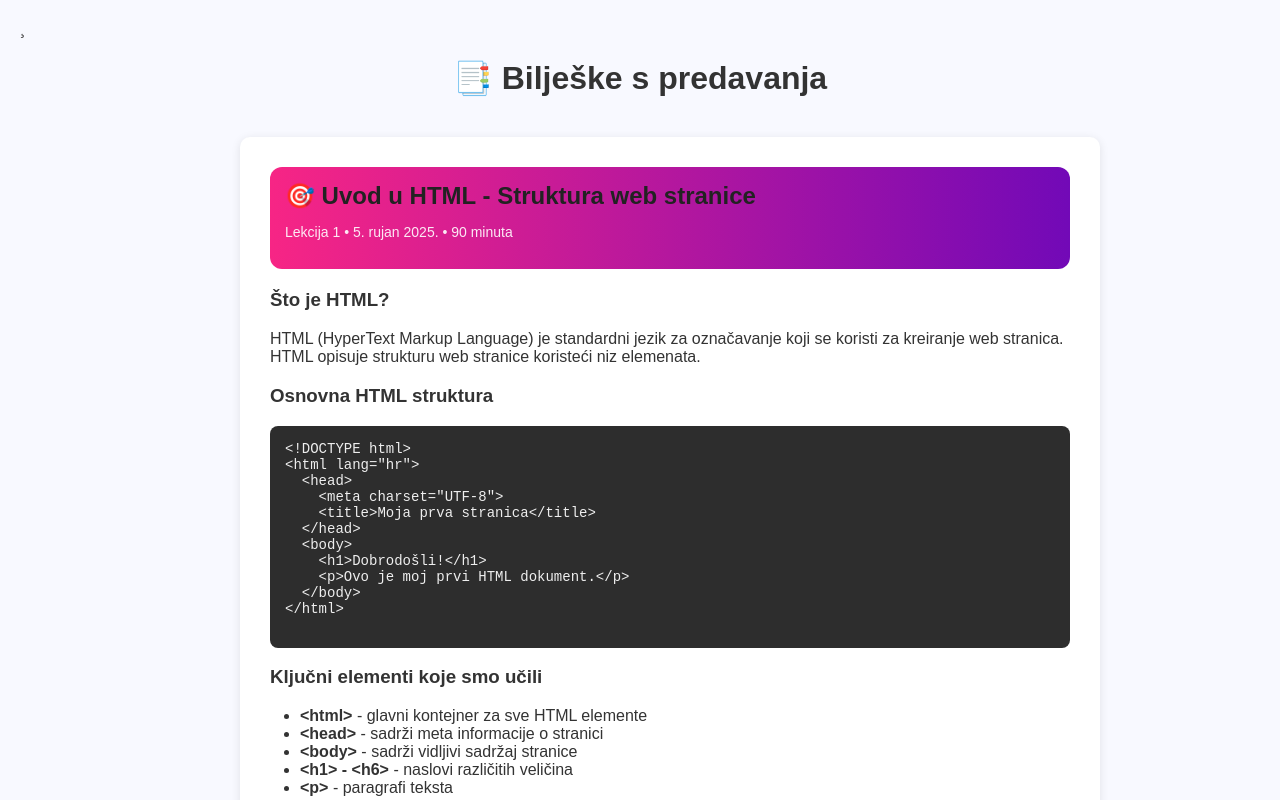
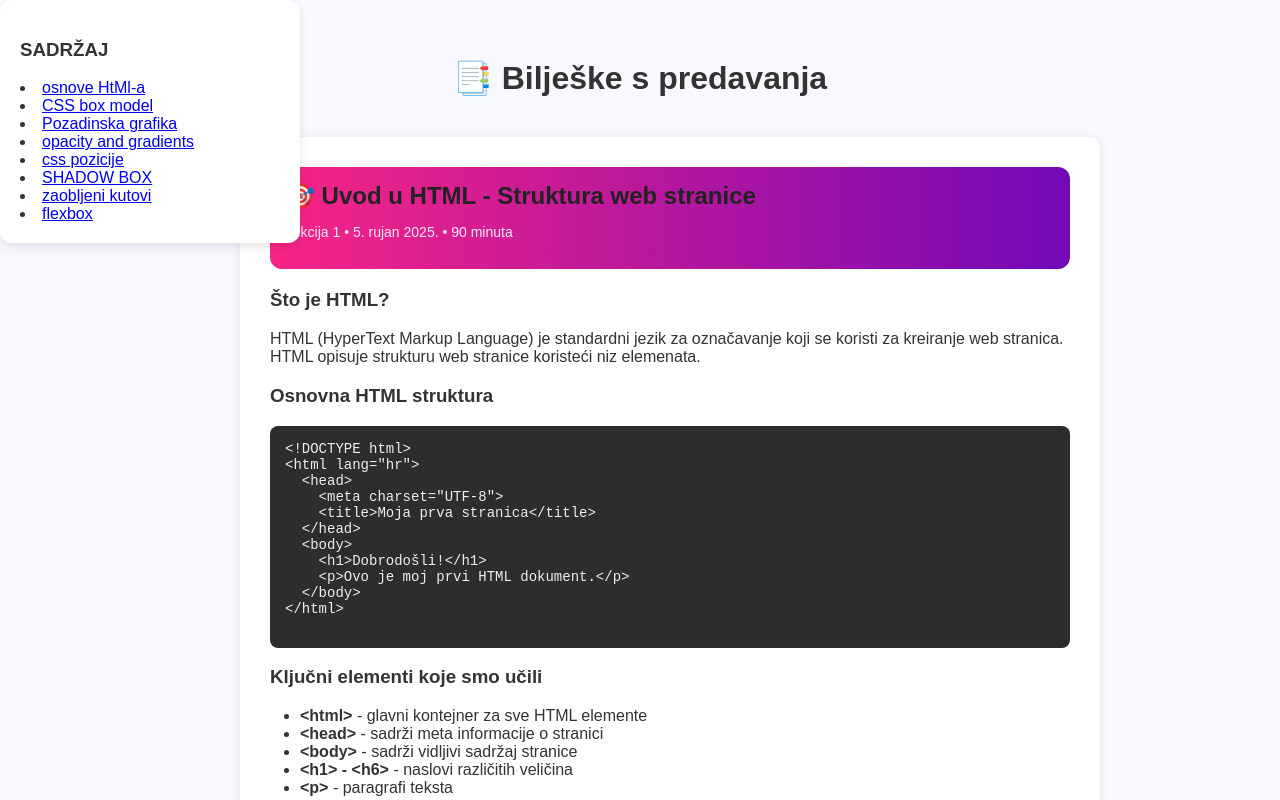
Before and after one commit to slavicanikolina25/biljeske, a plain HTML site: page index.html in a window 1280 px wide. Shown: the top 800 px of the page. Drawn offline with Linux system fonts and the light colour scheme.

Commit message:
Add files via upload

```diff
--- a/style.css
+++ b/style.css
@@ -167,3 +167,15 @@ ul {
   font-size: 15px;
   line-height: 1.6;
 }
+.container2 {
+  position: fixed;
+  left: 0;
+  top: 0;
+  width: 300px;
+}
+.card2{
+    background: white;
+    border-radius: 12px;
+    padding: 20px;
+    box-shadow: 0px 4px 10px rgba(0,0,0,0.1);
+}
```
